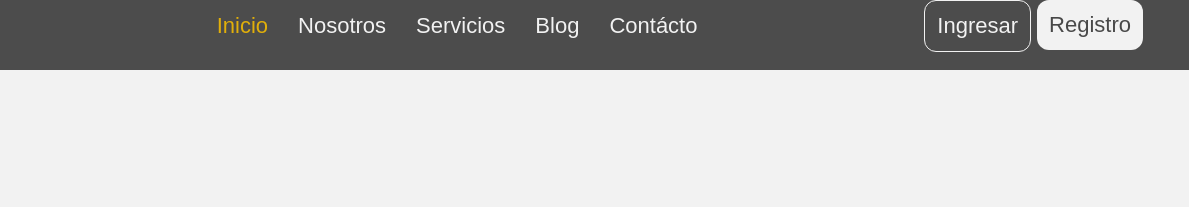
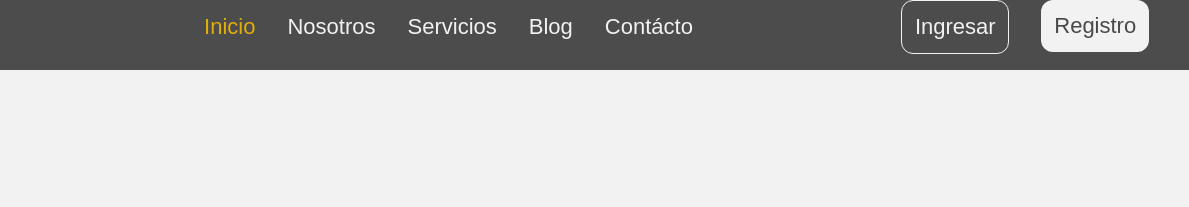
Before and after one commit to JohnVanagandr/basico, a plain HTML site: page index.html in a window 1280 px wide. Shown: the top 207 px of the page, 91-1280 px from the left. Drawn offline with Linux system fonts and the light colour scheme.

Commit message:
correcciones al menu

```diff
--- a/assets/estilos.css
+++ b/assets/estilos.css
@@ -43,26 +43,24 @@ body {
   padding-bottom: 4px;
 }
 
-.header__menu {
-
-}
+.header__nav {}
 
 .header__list {
+  display: flex;
+  gap: 2rem;
   list-style: none;
   overflow: hidden;
-  padding-left: 0;
 }
 
 .header__item {
-  float: left;
   font-family: Arial, Helvetica, sans-serif;
   font-size: 22px;
   margin-right: 6px;
+  margin: 0;
 }
 
 .header__link {
   display: block;
-  padding: 12px;
   color: var(--color-white);
   text-decoration: none;
 }
@@ -75,19 +73,22 @@ body {
   color: var(--color-primary);
 }
 
-.header__link--solid{
+.header__link--solid {
   background: var(--color-white);
   border-radius: var(--border-radius);
   color: var(--color-black);
+  padding: 0.8rem;
 }
-.header__link--border{
+
+.header__link--border {
   border-color: var(--color-white);
   border-width: 1px;
   border-style: solid;
   border-radius: 12px;
+  padding: 0.8rem;
 }
 
-.main{
+.main {
   background-color: var(--color-white);
 }
 
--- a/index.html
+++ b/index.html
@@ -16,7 +16,7 @@
       <a href="index.html" class="header__logo">
         <img src="assets/logo-blanco.png" alt="logo" />
       </a>
-      <nav class="header__menu">
+      <nav class="header__nav">
         <ul class="header__list">
           <li class="header__item">
             <a href="index.html" class="header__link header__link--active">Inicio</a>
@@ -35,7 +35,7 @@
           </li>
         </ul>
       </nav>
-      <nav class="header__auth">
+      <nav class="header__nav">
         <ul class="header__list">
           <li class="header__item">
             <a href="login.html" class="header__link header__link--border"> Ingresar </a>
```
